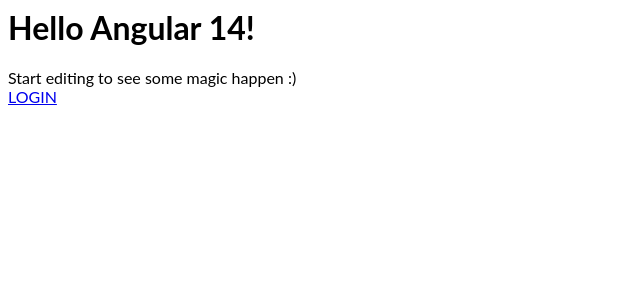
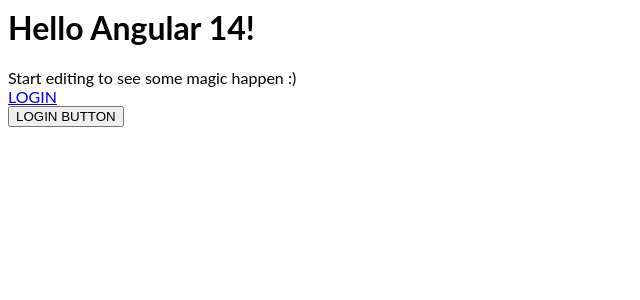
Before and after one commit to vionaangelica/Latihan-root, an Angular app: page / in a window 1280 px wide. Shown: the top 300 px of the page, without its empty margins (0-640 px from the left). Built offline with nearby package versions, Linux system fonts and the light colour scheme.

Commit message:
3 files modified, 3 added, 3 deleted

```diff
--- a/src/app/app.component.html
+++ b/src/app/app.component.html
@@ -4,5 +4,8 @@
 
   <br/>
   <a routerLink="/login">LOGIN</a>
+
+  <br>
+  <button (click)="OpenHalLogin">LOGIN BUTTON</button>
   <router-outlet></router-outlet>
 </p>
--- a/src/app/app.component.ts
+++ b/src/app/app.component.ts
@@ -1,10 +1,16 @@
-import { Component, VERSION } from '@angular/core';
+import { Component, VERSION } from "@angular/core";
+import { Router } from "@angular/router";
 
 @Component({
-  selector: 'my-app',
-  templateUrl: './app.component.html',
-  styleUrls: [ './app.component.css' ]
+  selector: "my-app",
+  templateUrl: "./app.component.html",
+  styleUrls: ["./app.component.css"]
 })
-export class AppComponent  {
-  name = 'Angular ' + VERSION.major;
+export class AppComponent {
+  constructor(private router: Router) {}
+  name = "Angular " + VERSION.major;
+
+  OpenHalLogin() {
+    this.router.navigate(["/login"]);
+  }
 }
--- a/src/app/app.module.ts
+++ b/src/app/app.module.ts
@@ -5,8 +5,8 @@
 import { AppComponent } from './app.component';
 import { HelloComponent } from './hello.component';
 
-import { LoginComponent } from './login/login.component';
 import { RouterModule, Routes } from '@angular/router';
+import { LoginComponent } from '../login/login.component';
 
 const ROUTES : Routes = [
   {path : 'login', component : LoginComponent}
```
Also changed, not shown: src/login/login.component.css (added), src/login/login.component.html (renamed from src/app/login/login.component.html), src/login/login.component.ts (renamed from src/app/login/login.component.ts).
